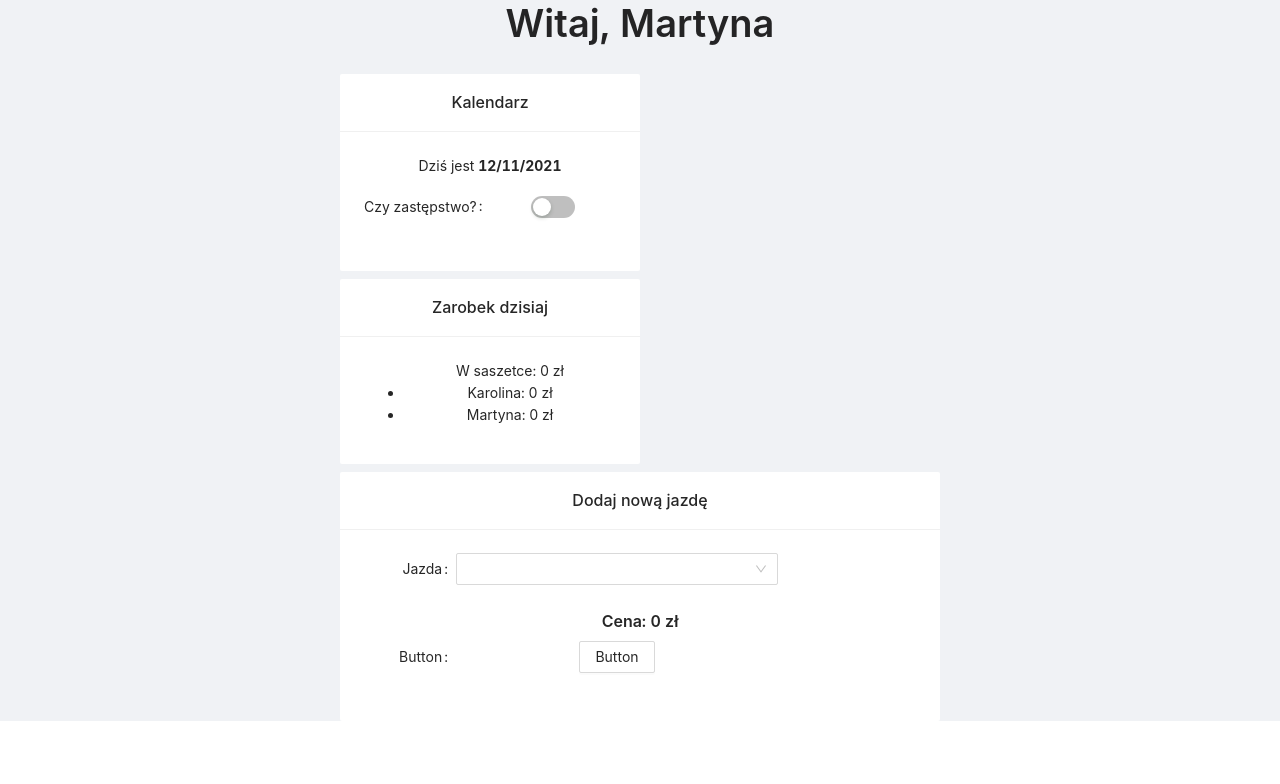
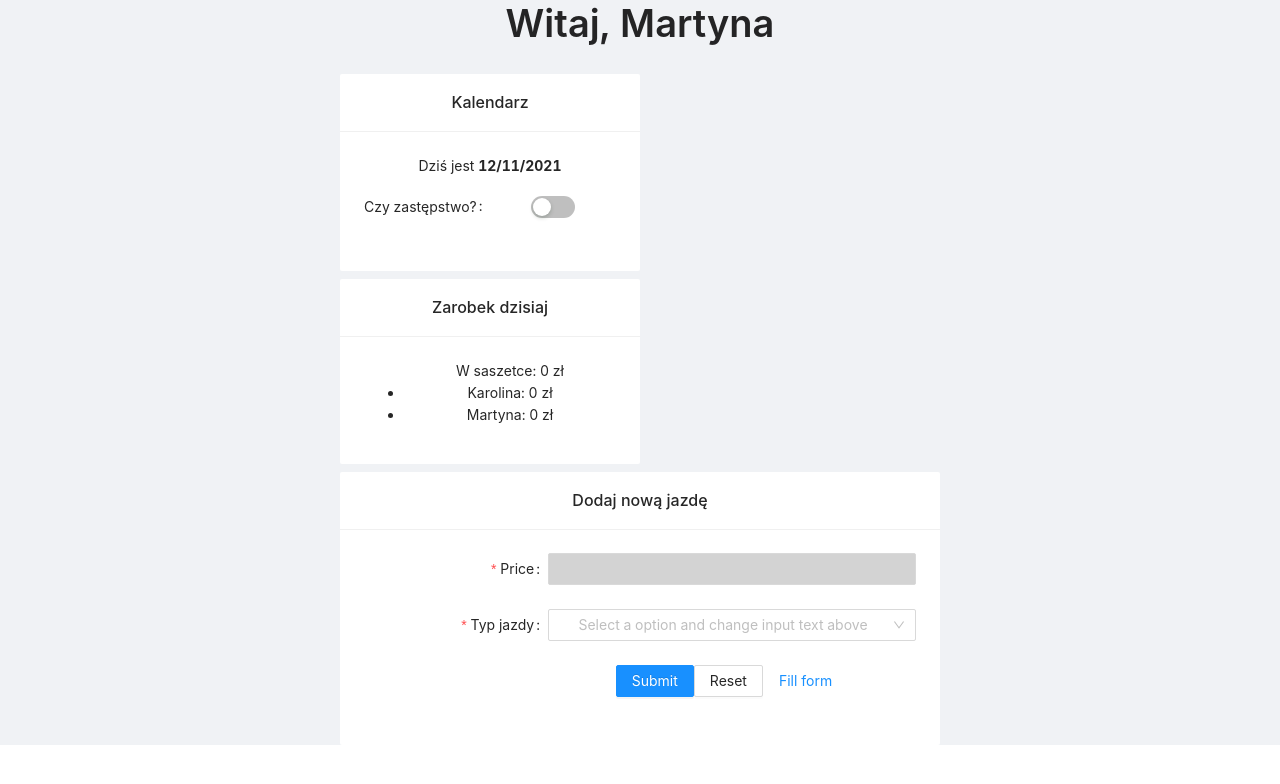
Before and after one commit to pannaAdrianna/martina, a React (Create React App) app: page /dashboard in a window 1280 px wide. Shown: the top 784 px of the page. Built offline with nearby package versions, Linux system fonts and the light colour scheme; no server answers.

Commit message:
updated AddNewRideForm.js form with selecting rideType (select option) change value of price depends on rideType

```diff
--- a/src/NavBar.js
+++ b/src/NavBar.js
@@ -9,7 +9,7 @@ export const NavBar =()=>{
         <Menu theme="dark" mode="horizontal" defaultSelectedKeys={['1']}>
             <Menu.Item key="1"  onClick={() => navigate("/sign-in")}>Sign In</Menu.Item>
             <Menu.Item key="2"onClick={() => navigate("/random")}>Random meme</Menu.Item>
-            <Menu.Item key="3" onClick={() => navigate("/index")}>Zalogowany</Menu.Item>
+            <Menu.Item key="3" onClick={() => navigate("/main")}>Zalogowany</Menu.Item>
         </Menu>
     )
 }
--- a/src/auth/PrivateRoute.js
+++ b/src/auth/PrivateRoute.js
@@ -9,5 +9,5 @@ export const PrivateRoute = () => {
 
     // If authorized, return an outlet that will render child elements
     // If not, return element that will navigate to login page
-    return auth ? <Outlet /> : <Navigate to="/index" />;
+    return auth ? <Outlet /> : <Navigate to="/main" />;
 }
--- /dev/null
+++ b/src/auth/SignUp.js
@@ -0,0 +1,110 @@
+import React, {useRef, useState} from 'react';
+import {useAuth} from "../contexts/AuthContext";
+import {useNavigate} from "react-router";
+import {Link} from "react-router-dom";
+import {Alert, Button, Form, Input, Space} from "antd";
+import Layout, {Content} from "antd/es/layout/layout";
+import Avatar from "antd/es/avatar/avatar";
+import Title from "antd/es/typography/Title";
+import Grid from "antd/es/card/Grid";
+
+
+const SignUp = () => {
+
+    const emailRef = useRef();
+    const passwordRef = useRef();
+    const passwordConfRef = useRef();
+    const {signup} = useAuth();
+    const [error, setError] = useState('');
+    const [loading, setLoading] = useState(false);
+    const navigate = useNavigate();
+
+
+    // wait for a signup to finish
+    async function handleSubmit(e) {
+        e.preventDefault();
+
+        if (passwordRef.current !== passwordConfRef.current)
+            return setError("Passwords do not match!");
+
+        try {
+            setError("");
+            setLoading(true);
+            await signup(emailRef.current, passwordRef.current);
+            // go to dashboard
+            navigate("/");
+        } catch (e) {
+            setError("Failed to create an account!")
+            console.log("Sign Up error: ", e)
+        }
+
+        setLoading(false);
+
+    }
+
+    return (
+        <Layout>
+            <Content style={{span: 10}}>
+                <Space direction="vertical">
+                    <Avatar>
+                    </Avatar>
+
+                    <Title level={1}>
+                        Sign up
+                    </Title>
+                    <Form noValidate onSubmit={handleSubmit}>
+                        {error && <Alert severity="error">{error}</Alert>}
+
+                        <Form.Item>
+                            <Input inputref={emailRef}
+                                   variant="outlined"
+                                   required
+                                   id="email"
+                                   label="Email Address"
+                                   name="email"
+                                   autoComplete="email"/>
+                        </Form.Item>
+                        <Form.Item>
+                            <Input inputref={passwordRef}
+                                   variant="outlined"
+                                   required
+                                   name="password"
+                                   label="Password"
+                                   type="password"
+                                   id="password"
+                                   autoComplete="current-password"/>
+                        </Form.Item>
+
+                        <Form.Item>
+                            <Input inputref={passwordConfRef}
+                                   variant="outlined"
+                                   required
+                                   name="password-confirm"
+                                   label="Confirm password"
+                                   type="password"
+                                   id="password-confirm"/>
+                        </Form.Item>
+                        <Form.Item>
+                            <Button
+                                type="submit"
+                                variant="contained"
+                                color="primary"
+                                disabled={loading}
+                            >
+                                Sign Up
+                            </Button>
+
+                        </Form.Item>
+
+                        <Link to="/sign-in">
+                            Already have an account? Sign in
+                        </Link>
+
+                    </Form>
+                </Space>
+            </Content>
+        </Layout>
+    );
+}
+
+export default SignUp;
--- a/src/components/AddNewRideForm.js
+++ b/src/components/AddNewRideForm.js
@@ -2,45 +2,150 @@ import React, {useState} from 'react';
 import {
     Form,
     Button,
-    Select, Typography,
+    Select, Typography, Input,
 } from 'antd';
+import {InputNumber} from "antd/es";
+import {Option} from "antd/es/mentions";
+import Text from "antd/es/typography/Text";
 
 const {Title} = Typography;
 
+
+const layout = {
+    labelCol: {
+        span: 8,
+    },
+    wrapperCol: {
+        span: 16,
+    },
+};
+const tailLayout = {
+    wrapperCol: {
+        offset: 8,
+        span: 16,
+    },
+};
+
 const RideForm = () => {
-    const [componentSize, setComponentSize] = useState('default');
 
-    const [price, setPrice] = useState(0)
+    const [form] = Form.useForm();
+
+    const onFinish = (values) => {
+        console.log(values);
+    };
+
+    const onReset = () => {
+        form.resetFields();
+    };
+
+    const onFill = () => {
+        form.setFieldsValue({
+            total: '0',
+        });
+    };
+
+
+    const onRideTypeChange = (value) => {
+        switch (value) {
+
+            case 'ind':
+                form.setFieldsValue({
+                    price: '90',
+                });
+                return;
+
+            case 'doubleInd':
+                form.setFieldsValue({
+                    price: '80',
+                });
+                return;
+            case 'lunge':
+                form.setFieldsValue({
+                    price: '50',
+                });
+                return;
+
+            case 'unit':
+                form.setFieldsValue({
+                    price: '50',
+                });
+                return;
+        }
+    };
 
 
     return (
-        <Form
-            labelCol={{
-                span: 4,
-            }}
-            wrapperCol={{
-                span: 14,
-            }}
-            layout="horizontal"
-            initialValues={{
-                size: componentSize,
-            }}
-            size="default"
-        >
 
-            <Form.Item label="Jazda">
-                <Select>
-                    <Select.Option value="ind">Indywidualna</Select.Option>
-                    <Select.Option value="2ind">Podwójna indywidualna</Select.Option>
-                    <Select.Option value="lon">Lonża</Select.Option>
-                    <Select.Option value="zas">Zastęp</Select.Option>
+        <Form {...layout} form={form} name="control-hooks" onFinish={onFinish}>
+
+            <Form.Item
+                name="price"
+                label="Price"
+                rules={[
+                    {
+                        required: true,
+                    },
+                ]}
+            >
+                <Input readOnly="true" style={{background: 'lightgrey'}}/>
+            </Form.Item>
+            <Form.Item
+                name="lungeType"
+                label="Typ jazdy"
+                rules={[
+                    {
+                        required: true,
+                    },
+                ]}
+            >
+                <Select
+                    placeholder="Select a option and change input text above"
+                    onChange={onRideTypeChange}
+                    allowClear
+                >
+                    <Option value="ind">Indywidualna</Option>
+                    <Option value="doubleInd">Podwójna jazda</Option>
+                    <Option value="lunge">Lonża</Option>
+                    <Option value="unit">Zastęp</Option>
                 </Select>
             </Form.Item>
-            <Title level={5}>Cena: {price} zł</Title>
-            <Form.Item label="Button">
-                <Button>Button</Button>
+            <Form.Item
+                noStyle
+                shouldUpdate={(prevValues, currentValues) => prevValues.customizeUnit !== currentValues.customizeUnit}
+            >
+                {({getFieldValue}) =>
+                    getFieldValue('lungeType') === 'unit' ? (
+                        <Form.Item
+                            name="customizeUnit"
+                            label="Ilość osób w zastępie"
+                            initialValue={3}
+                            rules={[
+                                {
+                                    type: "number",
+                                    min: 3,
+                                    required: true,
+                                },
+                            ]}
+                        >
+                            <InputNumber/>
+                        </Form.Item>
+                    ) : null
+                }
+            </Form.Item>
+            <Form.Item {...tailLayout}>
+                <Button type="primary" htmlType="submit">
+                    Submit
+                </Button>
+                <Button htmlType="button" onClick={onReset}>
+                    Reset
+                </Button>
+                <Button type="link" htmlType="button" onClick={onFill}>
+                    Fill form
+                </Button>
             </Form.Item>
         </Form>
+
+
     );
 };
 export default RideForm;
--- a/src/components/MainPage.js
+++ b/src/components/MainPage.js
@@ -19,7 +19,7 @@ const style = {
 
 const MainPage = ({children}) => {
 
-    const [render, updateRender] = useState(1);
+    const [render, updateRender] = useState('Dashboard');
 
 
     const handleMenuClick = menu => {
@@ -28,7 +28,7 @@ const MainPage = ({children}) => {
     };
 
     const components = {
-        'Account Info': <Prices/>,
+        'Prices': <Prices/>,
         'Update password': <Test2/>,
         'Dashboard': <Dashboard/>,
 
@@ -40,7 +40,6 @@ const MainPage = ({children}) => {
             <Sider handleClick={handleMenuClick}/>
             <Layout>
                 <Content>{components[render]}</Content>
-                <Footer/>
             </Layout>
         </Layout>
     )
--- a/src/components/Prices.js
+++ b/src/components/Prices.js
@@ -1,25 +1,45 @@
-import {Button, Card, Form, InputNumber, Layout, Space} from "antd";
+import {Alert, Button, Card, Form, InputNumber, Layout, Space} from "antd";
 import {Content} from "antd/es/layout/layout";
-import {useEffect, useState} from "react";
+import {useEffect, useRef, useState} from "react";
 
 const Prices = () => {
 
-    const [lungeValue, setLungeValue]=useState();
-    const [unitValue, setUnitValue]=useState();
-    const [indyvidualLungeValue, setIndyvidualLungeValue]=useState();
-    const [doubleLungeValue, setDoubleLungeValue]=useState();
+    const [lungeValue, setLungeValue] = useState();
+    const [unitValue, setUnitValue] = useState();
+    const [indyvidualLungeValue, setIndyvidualLungeValue] = useState();
+    const [doubleLungeValue, setDoubleLungeValue] = useState();
+    const lungeRef = useRef()
+    const doubleLungeRef = useRef()
+    const indyvidualLungeRef = useRef()
+    const unitRef = useRef()
+
+    const [error, setError] = useState('')
 
     useEffect(() => {
         document.title = `Dashboard`
-        setLungeValue(10)
+        /*setLungeValue(10)
         setIndyvidualLungeValue(20)
         setDoubleLungeValue(40)
-        setUnitValue(5)
+        setUnitValue(5)*/
     }, [])
 
     function handleChange() {
 
+     /*   let temp = {
+            lunge: lungeRef.current,
+            doubleLunge: doubleLungeRef.current,
+            indyvidualLunge: indyvidualLungeRef.current,
+            unitLunge: unitRef.current
+        }*/
+        setLungeValue((lungeRef.current))
+        setIndyvidualLungeValue(indyvidualLungeRef.current)
+        setDoubleLungeValue(doubleLungeRef.current)
+        setUnitValue(unitRef.current)
+        // history.push("/register-test", {selectedPatient: patient})}
+
+
     }
+
 
     return (
         <Layout>
@@ -30,21 +50,25 @@ const Prices = () => {
             indy 20
             podw 40
             zastep 5 za os*/}
+                        <p>Lonża: {lungeValue} zł</p>
                         <Form onValuesChange={handleChange}>
                             {/*lunge*/}
+                            {error && <Alert severity="info">{error}</Alert>}
                             <Form.Item label="Lonża">
-                                <InputNumber value={lungeValue}/> zł
+                                <InputNumber value={lungeValue} inputref={lungeRef}/> zł
                             </Form.Item>
                             <Form.Item label="Podwójna jazda">
-                                <InputNumber value={doubleLungeValue} /> zł
+                                <InputNumber value={doubleLungeValue} inputref={doubleLungeRef}/> zł
                             </Form.Item>
                             <Form.Item label="Indywidualna jazda">
-                                <InputNumber value={indyvidualLungeValue}/> zł
+                                <InputNumber value={indyvidualLungeValue} inputref={indyvidualLungeRef}/> zł
                             </Form.Item>
                             <Form.Item label="Zastęp">
-                                <InputNumber value={unitValue}/> zł
+                                <InputNumber value={unitValue} inputref={unitRef}/> zł
                             </Form.Item>
-                            <Button>Submit</Button>
+                            <Button
+                                // onClick={() => history.push("/register-test", {selectedPatient: patient})}
+                                onClick={handleChange}>Submit</Button>
                         </Form>
 
 
```
Also changed, not shown: src/App.js (+16 -11 lines), src/auth/SignIn.js (+13 -10 lines), src/components/AppRoutes.js (+14 -7 lines), src/components/MyIndex.js (+16 -5 lines), src/components/Sider.js (+6 -6 lines).
